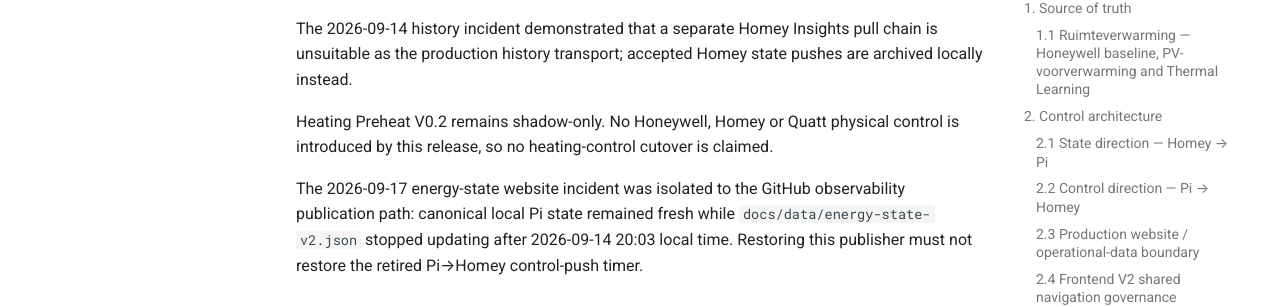
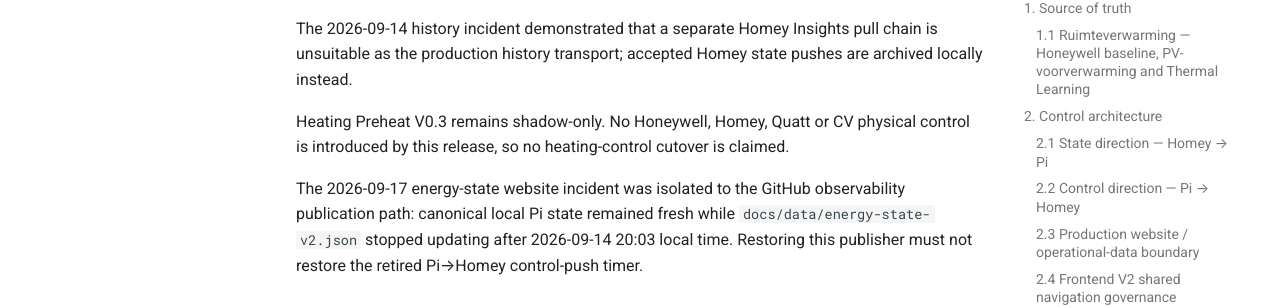
Before and after one commit to OnsKasteeltje/homey-energy-manual, an MkDocs documentation site: the page built from docs/architecture/CURRENT-EMS-STATE.md, in a window 1280 px wide and 900 px high, scrolled down 10435 px. Shown: the part 148-455 px from the top of the window. Built offline with MkDocs 1.6.1 and Material for MkDocs 9.7.7, drawn with Linux system fonts in a browser that asks for light colours.

Commit message:
docs(heating): align current state with V0.3 shadow

```diff
--- a/docs/architecture/CURRENT-EMS-STATE.md
+++ b/docs/architecture/CURRENT-EMS-STATE.md
@@ -202,7 +202,7 @@
 
 The 2026-09-14 history incident demonstrated that a separate Homey Insights pull chain is unsuitable as the production history transport; accepted Homey state pushes are archived locally instead.
 
-Heating Preheat V0.2 remains shadow-only. No Honeywell, Homey or Quatt physical control is introduced by this release, so no heating-control cutover is claimed.
+Heating Preheat V0.3 remains shadow-only. No Honeywell, Homey, Quatt or CV physical control is introduced by this release, so no heating-control cutover is claimed.
 
 The 2026-09-17 energy-state website incident was isolated to the GitHub observability publication path: canonical local Pi state remained fresh while `docs/data/energy-state-v2.json` stopped updating after 2026-09-14 20:03 local time. Restoring this publisher must not restore the retired Pi→Homey control-push timer.
 
```
